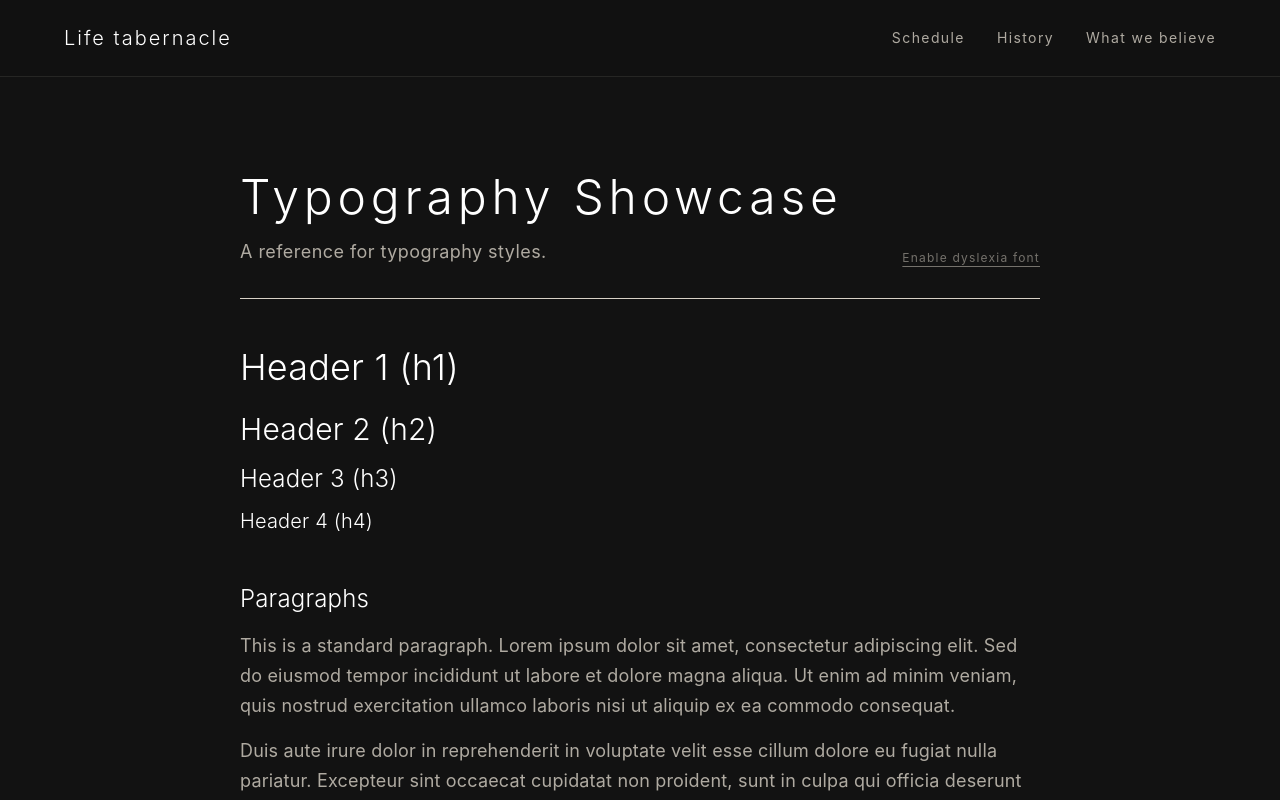
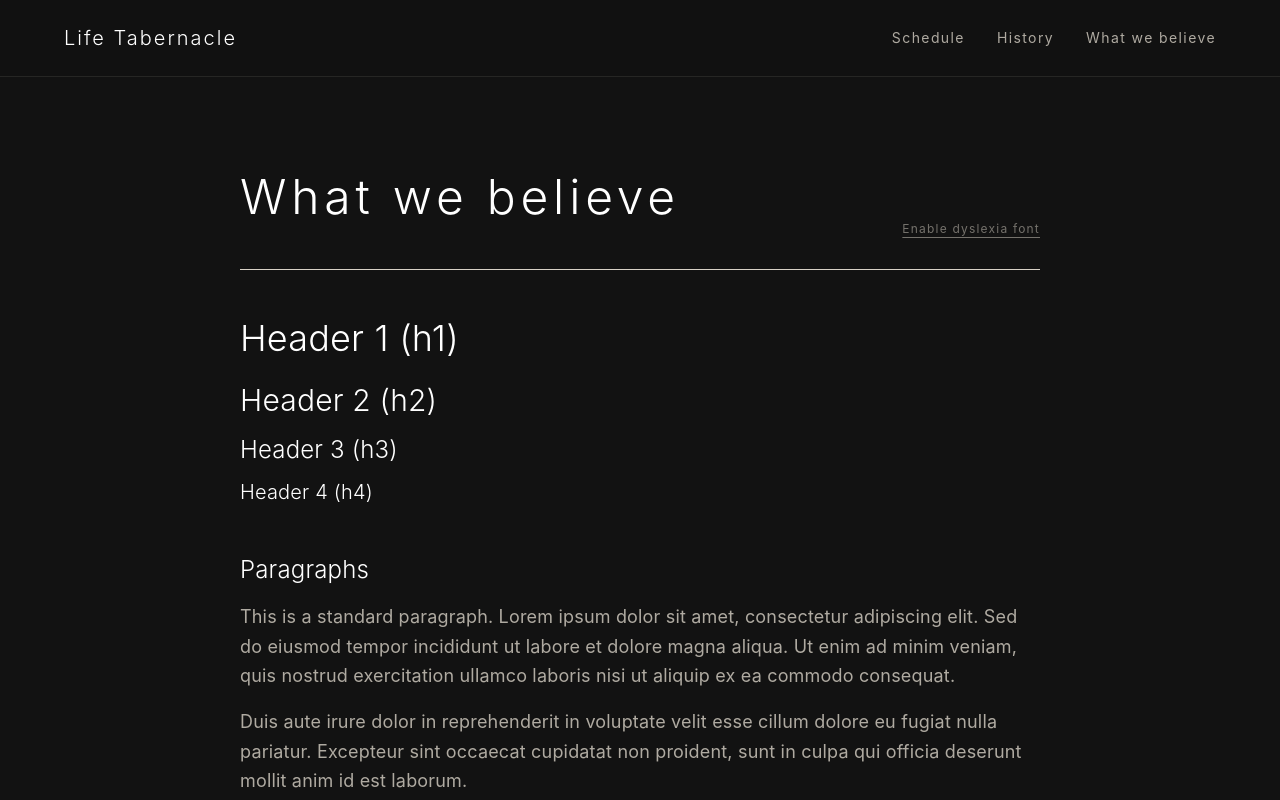
Before and after one commit to gio1135/lifetabporterville, a SvelteKit app: page /doctrine in a window 1280 px wide. Built offline with nearby package versions, Linux system fonts and the light colour scheme.

Commit message:
Corrections

```diff
--- a/src/routes/+layout.svelte
+++ b/src/routes/+layout.svelte
@@ -11,7 +11,7 @@
 <div class="h-dvh flex flex-col w-full">
   {#if $page.url.pathname !== '/'}
     <nav class="flex items-center justify-between px-6 md:px-16 py-6 bg-dark/80 backdrop-blur border-b border-sand/10 z-50 shrink-0">
-      <a href="/" class="text-xl font-light tracking-widest text-white">Life tabernacle</a>
+      <a href="/" class="text-xl font-light tracking-widest text-white">Life Tabernacle</a>
       <div class="hidden md:flex gap-8">
         <a href="/schedule" class="text-sand/80 hover:text-white tracking-widest text-sm transition-colors duration-300">Schedule</a>
         <a href="/history" class="text-sand/80 hover:text-white tracking-widest text-sm transition-colors duration-300">History</a>
--- a/src/routes/doctrine/+page.svelte
+++ b/src/routes/doctrine/+page.svelte
@@ -7,15 +7,14 @@
 </script>
 
 <svelte:head>
-  <title>Typography Showcase | Life Tabernacle</title>
+  <title>What we believe | Life Tabernacle</title>
 </svelte:head>
 
 <div class="h-full w-full overflow-y-auto scroll-smooth {useDyslexicFont ? 'font-dyslexic' : ''}">
   <div class="max-w-4xl mx-auto px-6 md:px-12 py-24 pb-32">
     <header class="flex flex-col md:flex-row md:items-end justify-between border-b pb-8 mb-12 gap-6">
       <div>
-        <h1 class="text-4xl md:text-5xl font-light tracking-widest mb-4 text-white">Typography Showcase</h1>
-        <p class="text-lg text-sand/80 leading-relaxed tracking-wide">A reference for typography styles.</p>
+        <h1 class="text-4xl md:text-5xl font-light tracking-widest mb-4 text-white">What we believe</h1>
       </div>
 
       <button
```
Also changed, not shown: src/app.d.ts (line endings or trailing spaces), src/routes/layout.css (line endings or trailing spaces).
